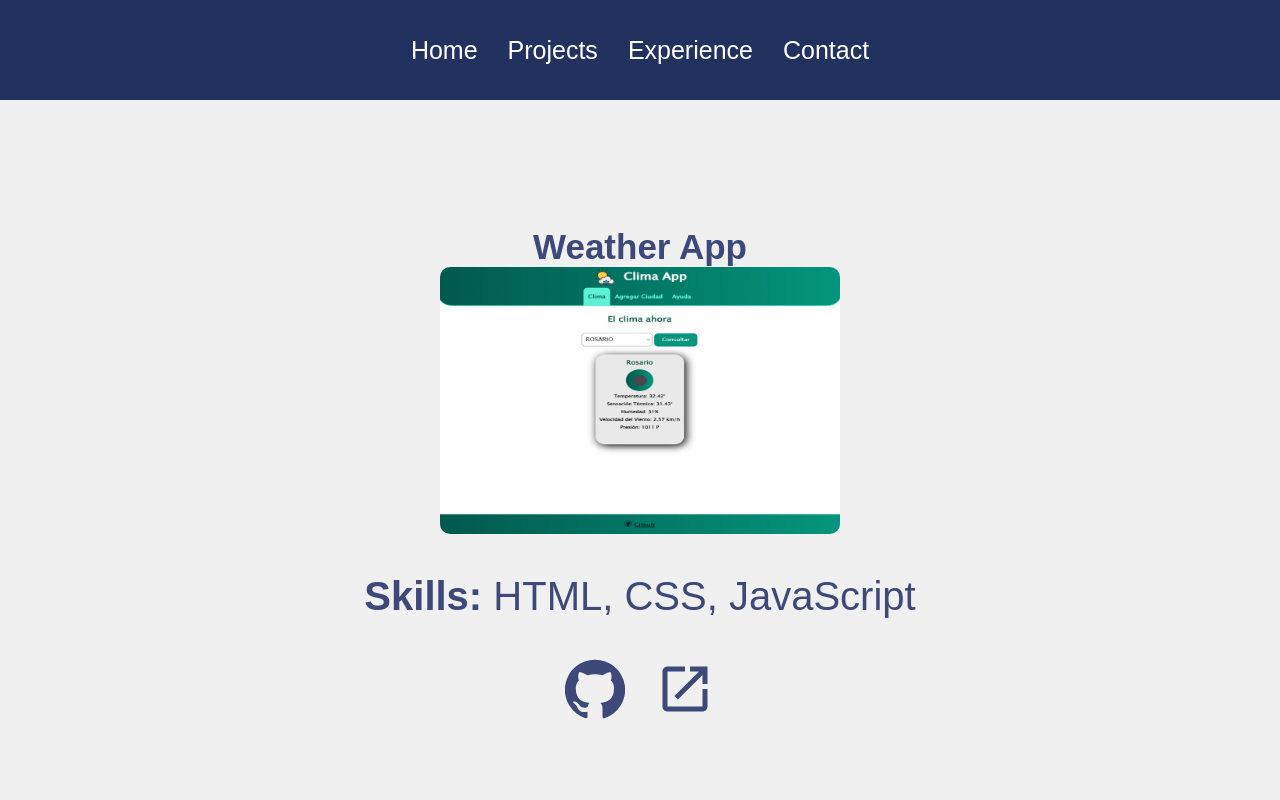
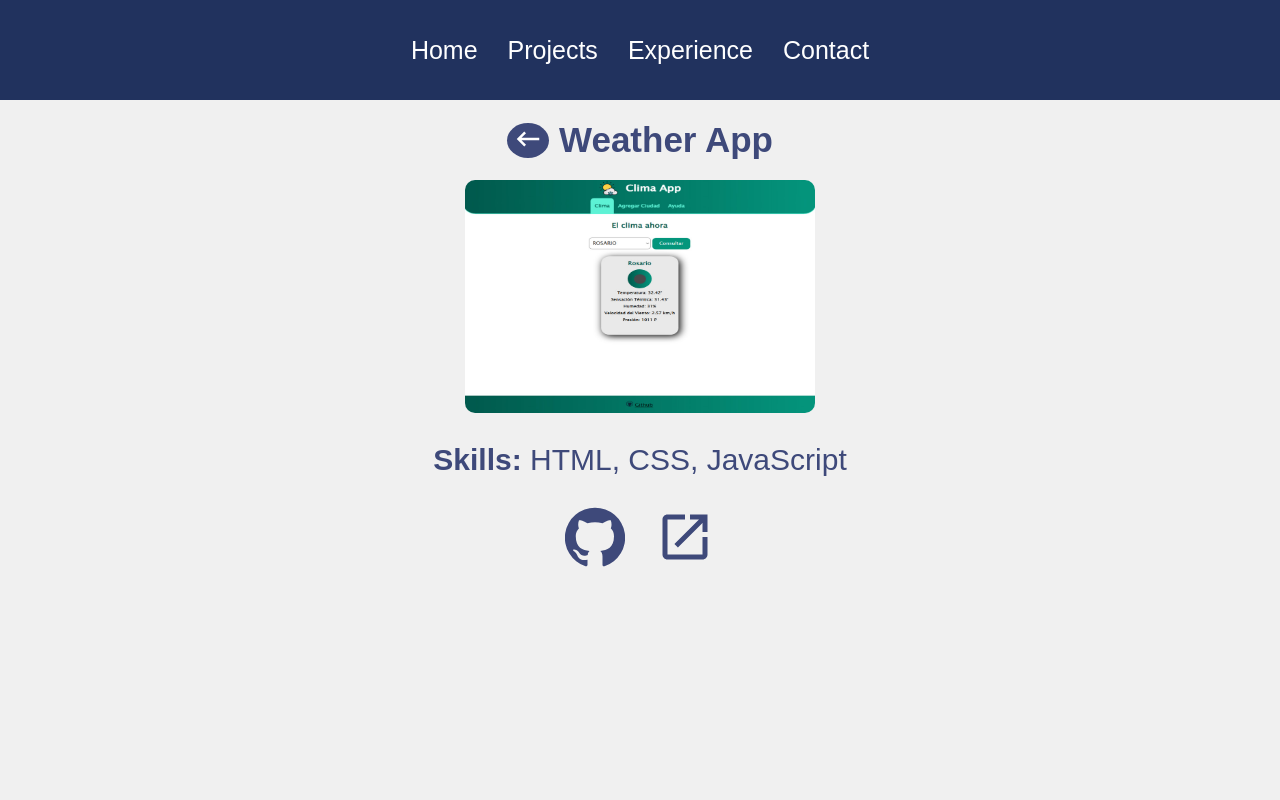
Before and after one commit to LucasButto/Portafolio, a React (Create React App) app: page /project/1 in a window 1280 px wide. Shown: the top 800 px of the page. Built offline with nearby package versions, Linux system fonts and the light colour scheme.

Commit message:
animation to projects display

```diff
--- a/src/helpers/ProjectList.js
+++ b/src/helpers/ProjectList.js
@@ -5,6 +5,7 @@ import Proj4 from "../assets/proj4.jpg";
 import Proj5 from "../assets/proj5.jpg";
 import Proj6 from "../assets/proj6.jpg";
 import Proj7 from "../assets/proj7.jpg";
+import Proj8 from "../assets/proj8.jpg";
 
 export const ProjectList = [
   {
@@ -55,4 +56,8 @@ export const ProjectList = [
     github: "https://github.com/LucasButto/tic-tac-toe",
     link: "https://lucasbutto.github.io/tic-tac-toe/",
   },
+  {
+    name: "In Progress",
+    image: Proj8,
+  }
 ];
--- a/src/pages/ProjectDisplay.js
+++ b/src/pages/ProjectDisplay.js
@@ -1,30 +1,52 @@
 import React from "react";
-import { useParams } from "react-router-dom";
+import { useParams, useNavigate } from "react-router-dom";
 import { ProjectList } from "../helpers/ProjectList";
 import GitHubIcon from "@material-ui/icons/GitHub";
 import LaunchIcon from "@mui/icons-material/Launch";
+import KeyboardBackspaceIcon from '@mui/icons-material/KeyboardBackspace';
 import "../styles/ProjectDisplay.css";
 
 const ProjectDisplay = () => {
   const { id } = useParams();
   const project = ProjectList[id];
+  const navigate = useNavigate();
+  const goBack = () => {
+    navigate("/projects");
+    window.scrollTo(0, 0);
+  };
   return (
     <div className="project">
-      <h1> {project.name}</h1>
-      <img src={project.image} alt="Project img" />
-      <p>
-        <b>Skills:</b> {project.skills}
-      </p>
-      <div className="links-containers">
-        <a
+      <div className="title-container"
+      data-aos="fade-up"
+      data-aos-delay="0">
+        <button className="goBack-button" onClick={goBack}><KeyboardBackspaceIcon/></button>
+        <h1> {project.name}</h1>
+      </div>
+
+      <img src={project.image} alt="Project img"
+      data-aos="fade-up"
+      data-aos-delay="400"/>
+
+      {Boolean(project.skills) &&
+        <div data-aos="fade-up" data-aos-delay="800">
+          <p><b>Skills:</b> {project.skills}</p>
+        </div>
+      }
+
+      <div className="links-containers"
+        data-aos="fade-up"
+        data-aos-delay="1200">
+
+        {Boolean(project.github) && <a
           href={project.github}
           target="_blank"
           rel="noreferrer"
           title="Visit the repository"
         >
           <GitHubIcon />
-        </a>
-        {Boolean(project.link) && (
+        </a>}
+
+        {Boolean(project.link) &&
           <a
             href={project.link}
             target="_blank"
@@ -33,7 +55,7 @@ const ProjectDisplay = () => {
           >
             <LaunchIcon />
           </a>
-        )}
+        }
       </div>
     </div>
   );
--- a/src/styles/ProjectDisplay.css
+++ b/src/styles/ProjectDisplay.css
@@ -2,16 +2,44 @@
   width: 100%;
   height: calc(100vh - 100px);
   display: flex;
-  justify-content: center;
+  justify-content: flex-start;
   align-items: center;
   flex-direction: column;
 }
 
+.title-container {
+  display: flex;
+  flex-direction: row;
+  justify-content: center;
+  align-items: center;
+  width: 100%;
+  margin: 20px 0;
+  gap: 10px;
+}
+
 .project h1 {
-  margin-top: 50px;
   color: #3e497a;
   font-size: 35px;
+  margin: auto 0;
 }
+
+.goBack-button {
+  border-radius: 50%;
+  background-color: #3e497a;
+  border: none;
+}
+
+.goBack-button:hover {
+  background-color: #626faa;
+  transition: all 0.3s;
+  cursor: pointer;
+}
+
+.goBack-button svg {
+  font-size: 30px !important;
+  color: #fff !important;
+}
+
 .project img {
   max-width: 600px;
   max-height: 500px;
@@ -34,7 +62,10 @@
 
 @media only screen and (max-width: 1440px) {
   .project img {
-    width: 400px;
+    width: 350px;
+  }
+  .project p {
+    font-size: 30px;
   }
 }
 
```
Also changed, not shown: src/assets/proj8.jpg (added).
